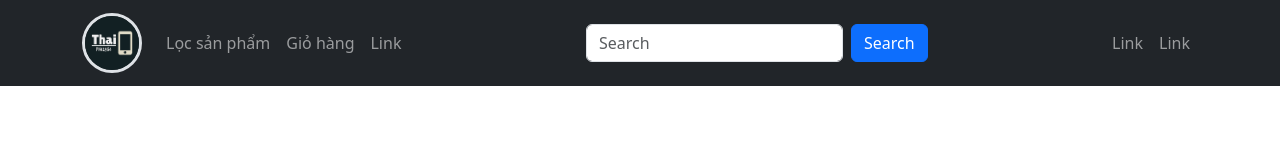
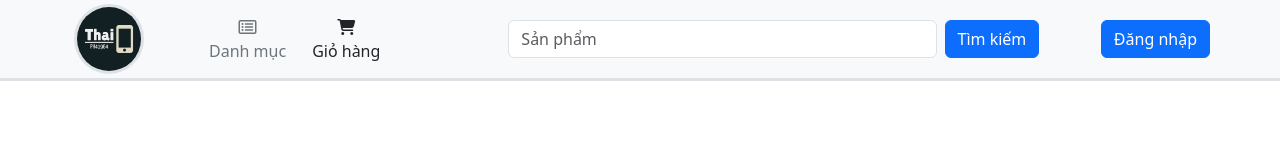
Before and after one commit to TranMThai/WEB207-assignment, a plain HTML site: page TrangChu.html in a window 1280 px wide. Drawn offline with Linux system fonts and the light colour scheme.

Commit message:
header complete

```diff
--- a/TrangChu.html
+++ b/TrangChu.html
@@ -6,45 +6,51 @@
     <meta name="viewport" content="width=device-width, initial-scale=1.0">
     <title>Document</title>
     <link rel="stylesheet" href="lib/bootstrap.css">
+    <script src="lib/font-fontawesome-ae333ffef2.js"></script>
 </head>
 
 <body>
-    <header>
-        <nav class="navbar navbar-expand-sm navbar-dark bg-dark">
-            <div class="container">
-                <a class="navbar-brand" href="javascript:void(0)"><img src="image/logo.png" alt=""
-                        class="rounded-circle border border-3" width="60px"></a>
+    <header class="fixed-top">
+        <nav class="navbar navbar-expand-sm navbar-light bg-light border-bottom border-3 p-0">
+            <div class="container p-0">
+                <a class="navbar-brand p-1 m-0" href="javascript:void(0)"><img src="image/logo.png" alt=""
+                        class="rounded-circle border border-3" style="max-height: 70px;"></a>
                 <button class="navbar-toggler" type="button" data-bs-toggle="collapse" data-bs-target="#mynavbar">
                     <span class="navbar-toggler-icon"></span>
                 </button>
-                <div class="collapse navbar-collapse d-flex justify-content-between" id="mynavbar">
-                    <ul class="navbar-nav">
-                        <li class="nav-item">
-                            <a class="nav-link" href="javascript:void(0)">Lọc sản phẩm</a>
-                        </li>
-                        <li class="nav-item">
-                            <a class="nav-link" href="javascript:void(0)">Giỏ hàng</a>
-                        </li>
-                        <li class="nav-item">
-                            <a class="nav-link" href="javascript:void(0)">Link</a>
-                        </li>
-                    </ul>
-                    <form class="d-flex">
-                        <input class="form-control me-2" type="text" placeholder="Search">
-                        <button class="btn btn-primary" type="button">Search</button>
+                <div class="collapse navbar-collapse" id="mynavbar">
+                    <div class="me-auto my-2 ms-5 d-flex justify-content-around">
+                            <button class="btn text-secondary d-block" type="button" data-bs-toggle="offcanvas" data-bs-target="#offcanvasWithBothOptions" aria-controls="offcanvasWithBothOptions"><i class="far fa-list-alt"></i><p class="m-0">Danh mục</p></button>
+
+                            <a class="nav-link p-0" href="javascript:void(0)"><button class="btn" type="button"><i class="fas fa-shopping-cart"></i><p class="m-0">Giỏ hàng</p></button></a>
+
+                    </div>
+                    <form class="d-flex m-auto my-2" style="max-width: 100%;min-width: 50%;">
+                        <input class="form-control me-2" type="text" placeholder="Sản phẩm">
+                        <button class="btn btn-primary text-nowrap" type="button">Tìm kiếm</button>
                     </form>
-                    <ul class="navbar-nav">
-                        <li class="nav-item">
-                            <a class="nav-link" href="javascript:void(0)">Link</a>
-                        </li>
-                        <li class="nav-item">
-                            <a class="nav-link" href="javascript:void(0)">Link</a>
-                        </li>
-                    </ul>
+                    <div class="d-flex justify-content-center my-2 ms-1">
+                        <p></p>
+                        <input type="button" class="btn btn-primary" value="Đăng nhập">
+                    </div>
                 </div>
             </div>
         </nav>
     </header>
+    <div class="offcanvas offcanvas-start" style="max-width: 300px;" data-bs-scroll="true" tabindex="-1" id="offcanvasWithBothOptions" aria-labelledby="offcanvasWithBothOptionsLabel">
+        <div class="offcanvas-header">
+          <h3 class="offcanvas-title" id="offcanvasWithBothOptionsLabel">Danh mục</h3>
+          <button type="button" class="btn-close" data-bs-dismiss="offcanvas" aria-label="Close"></button>
+        </div>
+        <div class="offcanvas-body d-flex flex-column ps-4">
+            <a href="#" class="text-decoration-none text-secondary"><h5>iPhone</h5></a>
+            <a href="#" class="text-decoration-none text-secondary"><h5>Samsung</h5></a>
+            <a href="#" class="text-decoration-none text-secondary"><h5>Xiaomi</h5></a>
+            <a href="#" class="text-decoration-none text-secondary"><h5>Asus</h5></a>
+            <a href="#" class="text-decoration-none text-secondary"><h5>Oppo</h5></a>
+            <a href="#" class="text-decoration-none text-secondary"><h5>Nokia</h5></a>
+        </div>
+      </div>
     <script src="lib/bootstrap.js"></script>
 </body>
 
```
